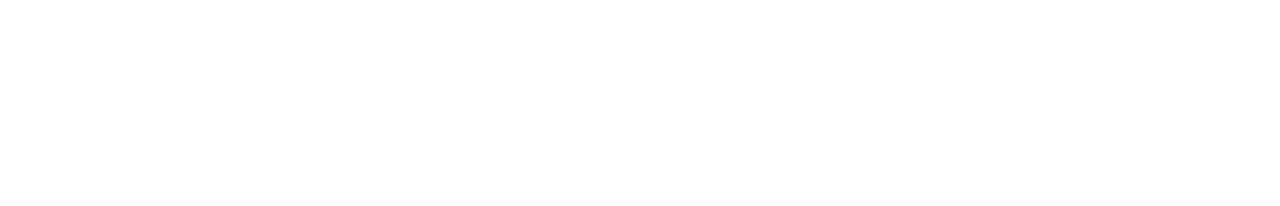
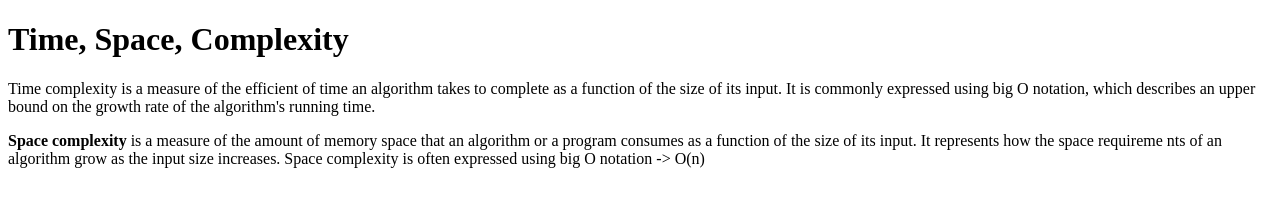
Before and after one commit to acciojob/time-and-space-complexity-kanuj21, a website: page main.html in a window 1280 px wide. Drawn offline with Linux system fonts and the light colour scheme.

Commit message:
created a submission

```diff
--- a/main.html
+++ b/main.html
@@ -8,8 +8,22 @@
 
 <body>
 	<!-- the entire body must be written by student -->
+	<h1>Time, Space, Complexity</h1>
+	<p>Time complexity is a measure of the efficient of time an
+		algorithm takes to complete as a function of the size
+		of its input. It is commonly expressed using big O notation,
+		which describes an upper bound on the growth rate of the
+		algorithm's running time.</p>
+	<p><b>Space complexity</b> is a measure of the amount of memory space
+		that an algorithm or a program consumes as a function of
+		the size of its input. It represents how the space requireme
+		nts of an algorithm grow as the input size increases.
+
+Space complexity is often expressed using big O notation -> O(n)</p>
+
+
     <script type="text/javascript" src="./script.js">
-</script>
+	</script>
 
 </body>
 
```
